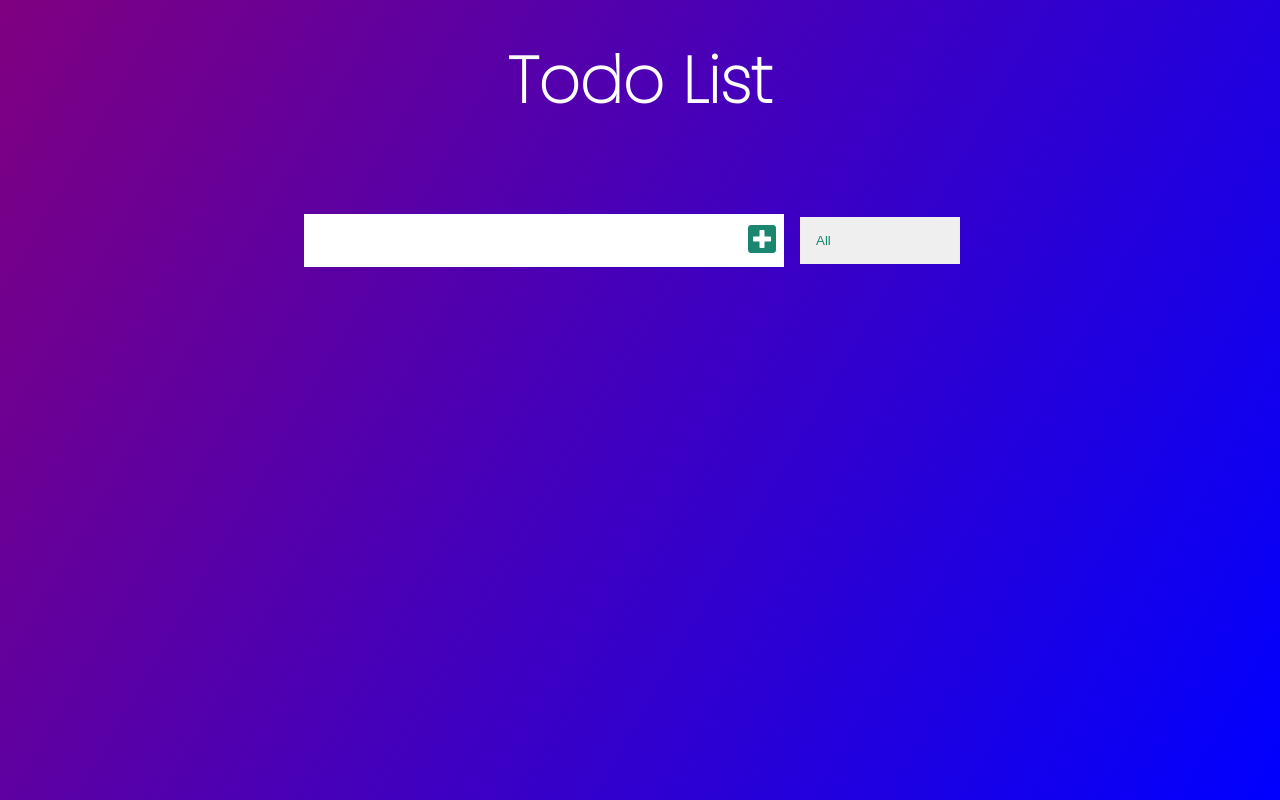
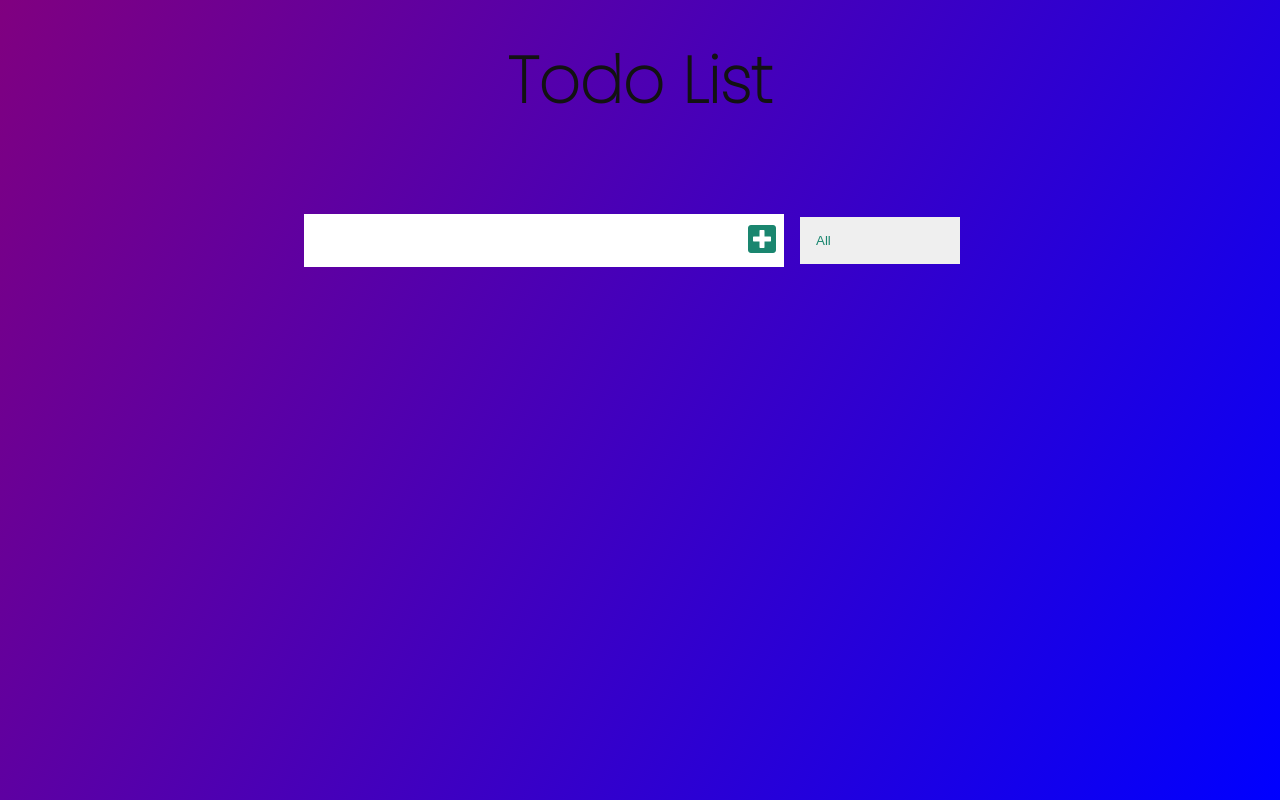
Before and after one commit to Rohit-Sharma14/Todo-app, a plain HTML site: page index.html in a window 1280 px wide. Drawn offline with Linux system fonts and the light colour scheme.

Commit message:
Update index.html

```diff
--- a/index.html
+++ b/index.html
@@ -14,7 +14,7 @@
 <body>
 
     <header>
-        <h1>Todo List</h1>
+        <h1 style="color:#121212">Todo List</h1>
     </header>
     <form>
         <input type="text" class="todo-input">
```
